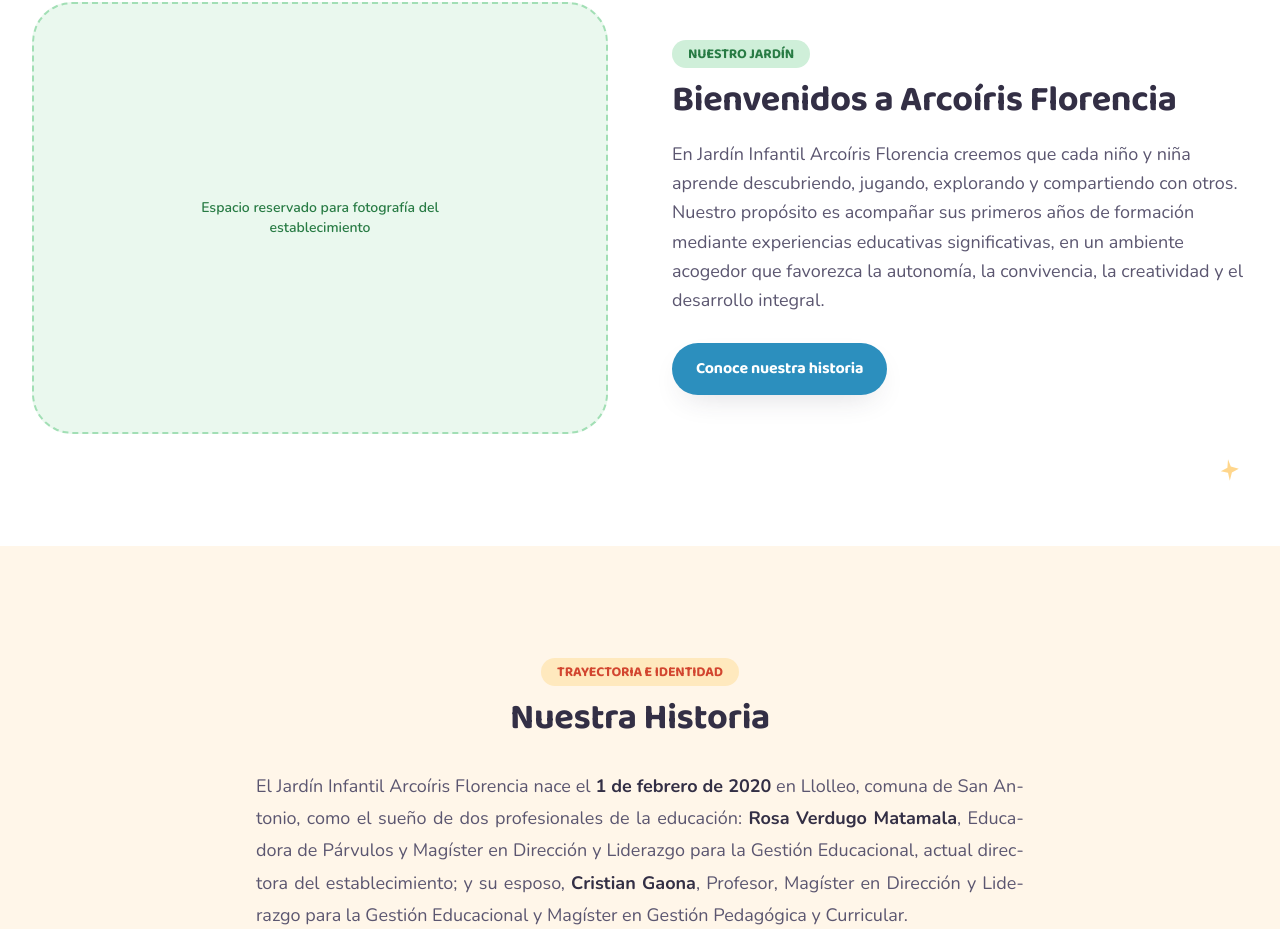
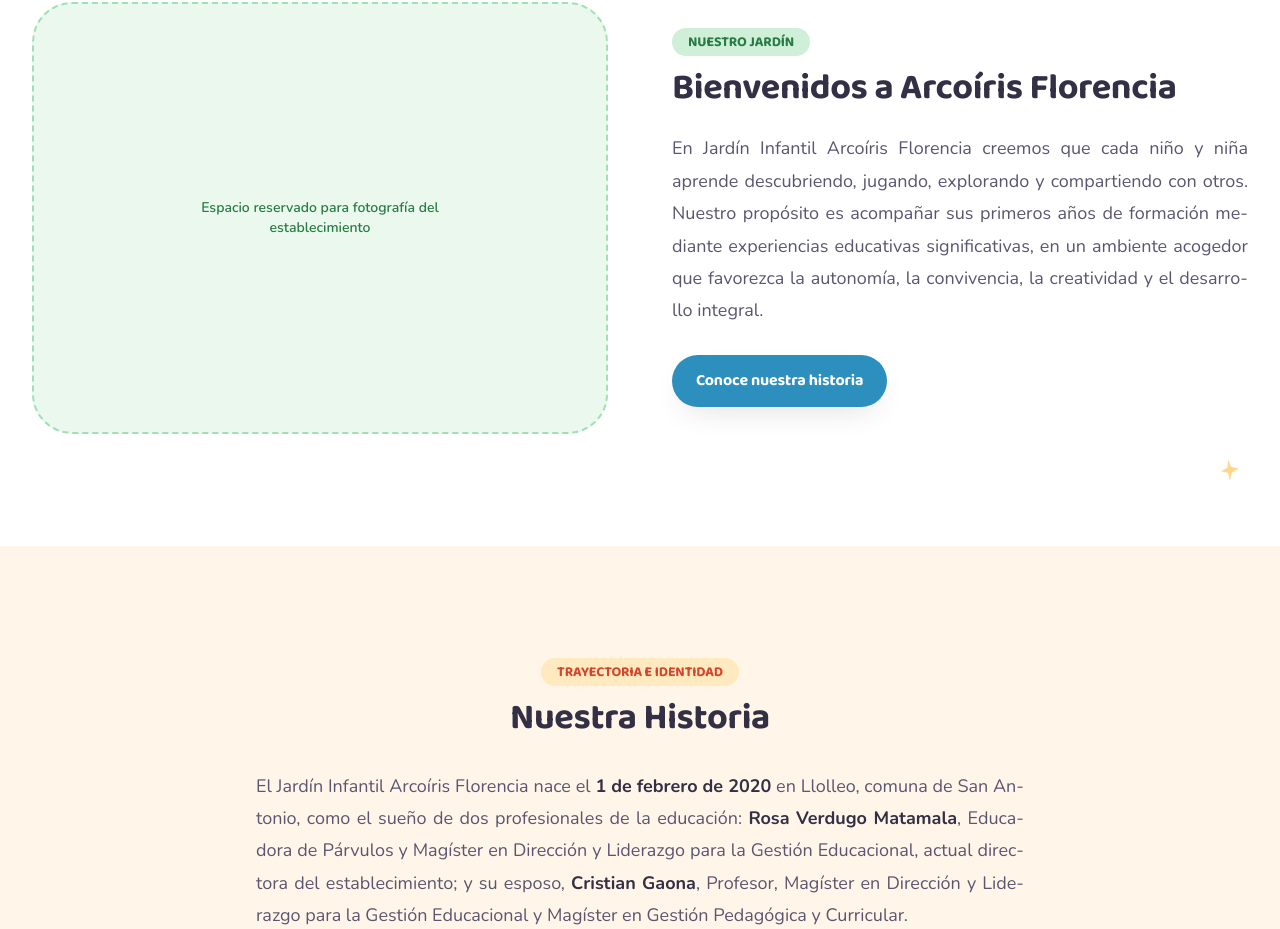
Before and after one commit to cristiangaona83-ui/arcoiris-florencia, a React (Vite) app: page / in a window 1280 px wide. Shown: the part 872-1801 px from the top of the page. Built offline with nearby package versions, Linux system fonts and the light colour scheme.

Commit message:
Justifica texto de bienvenida

```diff
--- a/src/sections/WelcomeSection.tsx
+++ b/src/sections/WelcomeSection.tsx
@@ -23,7 +23,7 @@ export function WelcomeSection() {
           <h2 className="font-display text-3xl font-bold text-ink sm:text-4xl">
             Bienvenidos a Arcoíris Florencia
           </h2>
-          <p className="mt-5 text-lg leading-relaxed text-ink-soft">
+          <p className="mt-6 max-w-xl text-left text-lg leading-[1.8] text-ink-soft [hyphens:auto] sm:text-justify">
             En Jardín Infantil Arcoíris Florencia creemos que cada niño y
             niña aprende descubriendo, jugando, explorando y compartiendo con
             otros. Nuestro propósito es acompañar sus primeros años de
```
Also changed, not shown: public/images/LOGO/LOGO.jpg (added).
